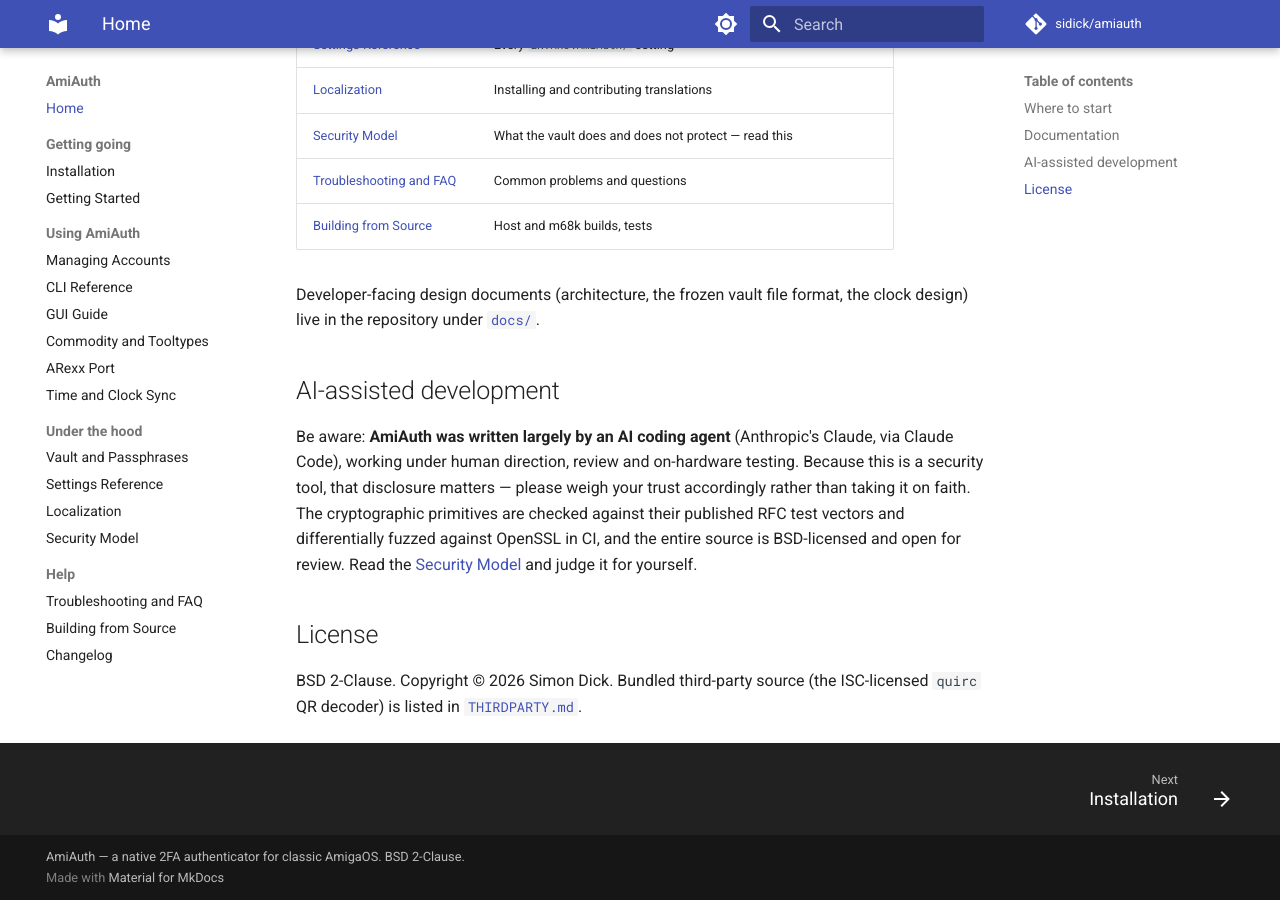
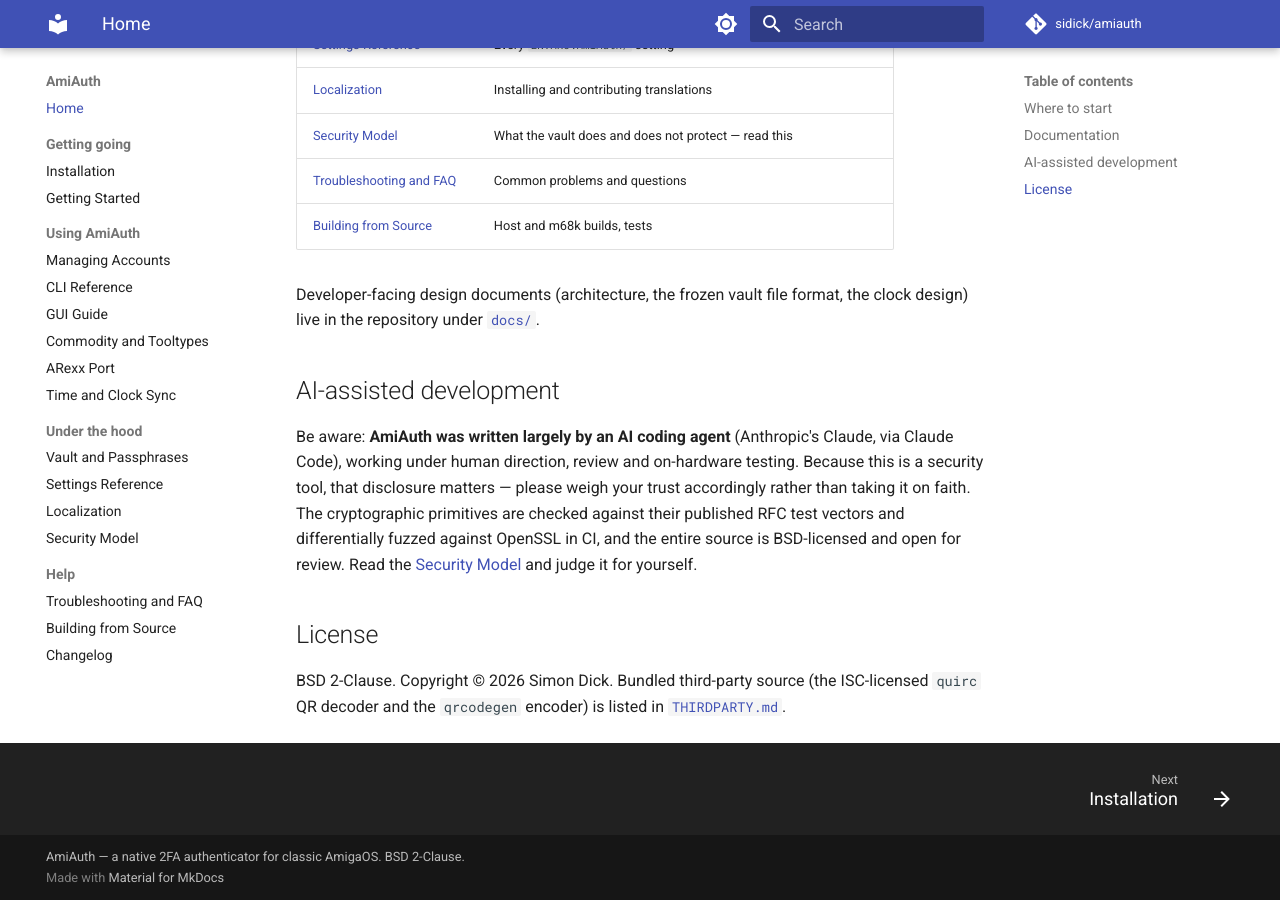
Before and after one commit to sidick/amiauth, an MkDocs documentation site: the page built from userdocs/index.md, in a window 1280 px wide and 900 px high, scrolled down 1732 px. Built offline with MkDocs 1.6.1 and Material for MkDocs 9.7.7, drawn with Linux system fonts in a browser that asks for light colours; comment, search, counter and statistics services are not loaded; the version menu is left out.

Commit message:
docs: mention qrcodegen alongside quirc in the license summary (#118)
Both are bundled third-party QR components per THIRDPARTY.md; the
license summary only named the decoder (quirc), not the encoder.


Claude-Session: https://claude.ai/code/session_018p1cUndzXuEAvBXCMmmKcJ

Co-authored-by: Claude Sonnet 5 <noreply@anthropic.com>

```diff
--- a/userdocs/index.md
+++ b/userdocs/index.md
@@ -63,5 +63,5 @@ yourself.
 ## License
 
 BSD 2-Clause. Copyright © 2026 Simon Dick. Bundled third-party source (the
-ISC-licensed `quirc` QR decoder) is listed in
+ISC-licensed `quirc` QR decoder and the `qrcodegen` encoder) is listed in
 [`THIRDPARTY.md`](https://github.com/sidick/amiauth/blob/main/THIRDPARTY.md).
```
